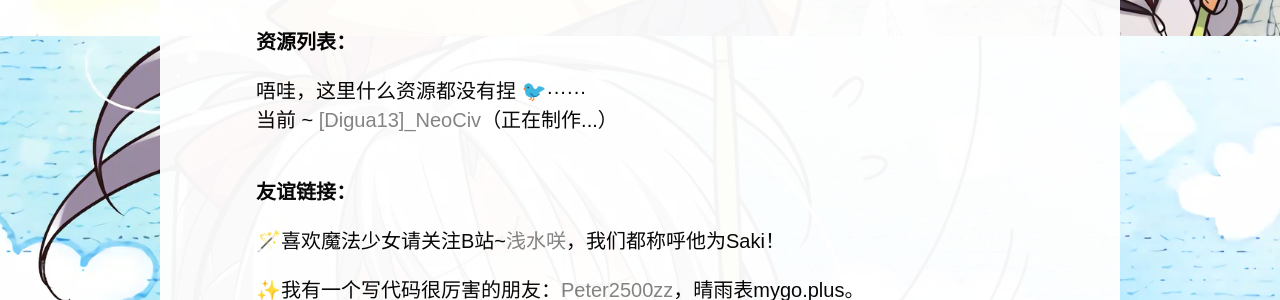
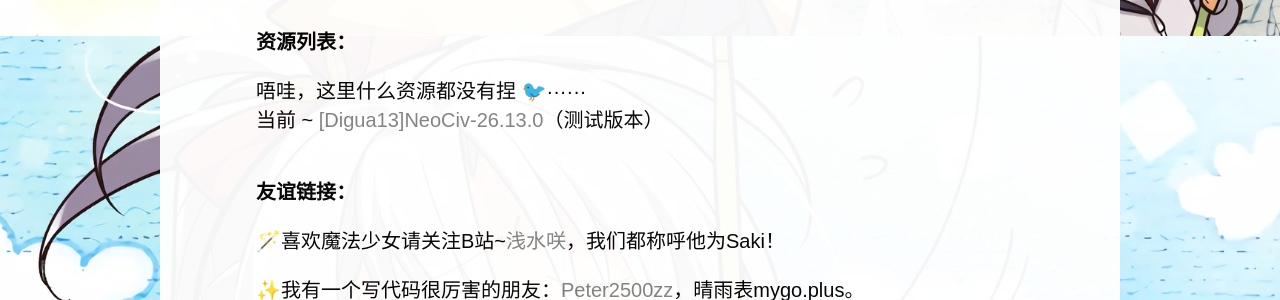
Before and after one commit to MENGDU123/SimpleDinoWeb, a Flask app: template templates/index.html in a window 1280 px wide. Shown: the part 764-1064 px from the top of the page. Run offline with Flask 3, Linux system fonts and the light colour scheme; the template is opened without the code that fills it, so the values that code supplies are empty.

Commit message:
docs: 上线了Digua13整合包，现在可以下载了。

```diff
--- a/templates/index.html
+++ b/templates/index.html
@@ -60,7 +60,7 @@
                 {% else %}
                 <li>唔哇，这里什么资源都没有捏 🐦······ </li>
                 {% endfor %}
-                <li>当前 ~ <a href="https://home.kwymengdu.online:22240/">[Digua13]_NeoCiv</a>（正在制作...）</li>
+                <li>当前 ~ <a href="https://home.kwymengdu.online:22240/Digua13_NeoCiv.zip">[Digua13]NeoCiv-26.13.0</a>（测试版本）</li>
             </ul>
             <br>
             <b>友谊链接：</b>
```
